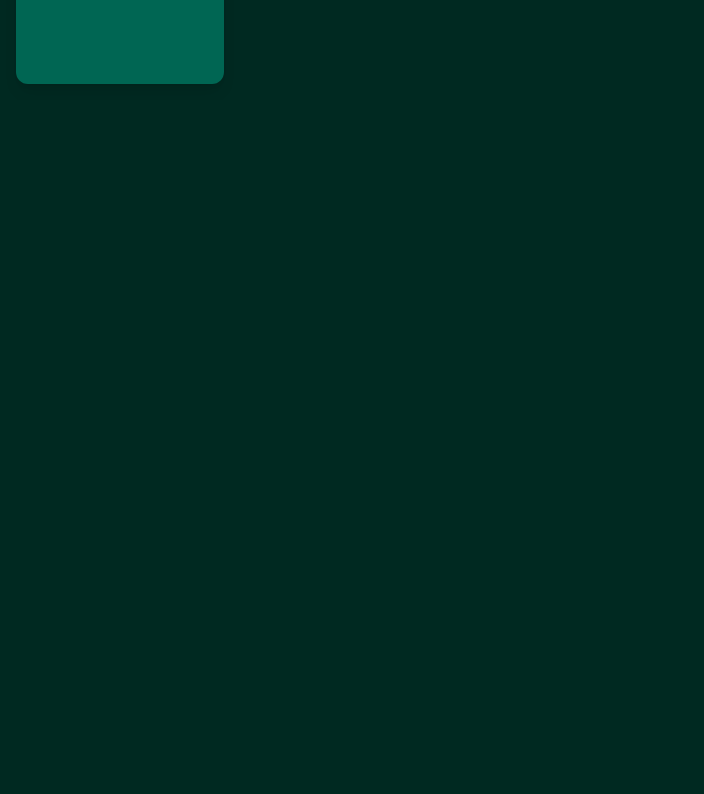
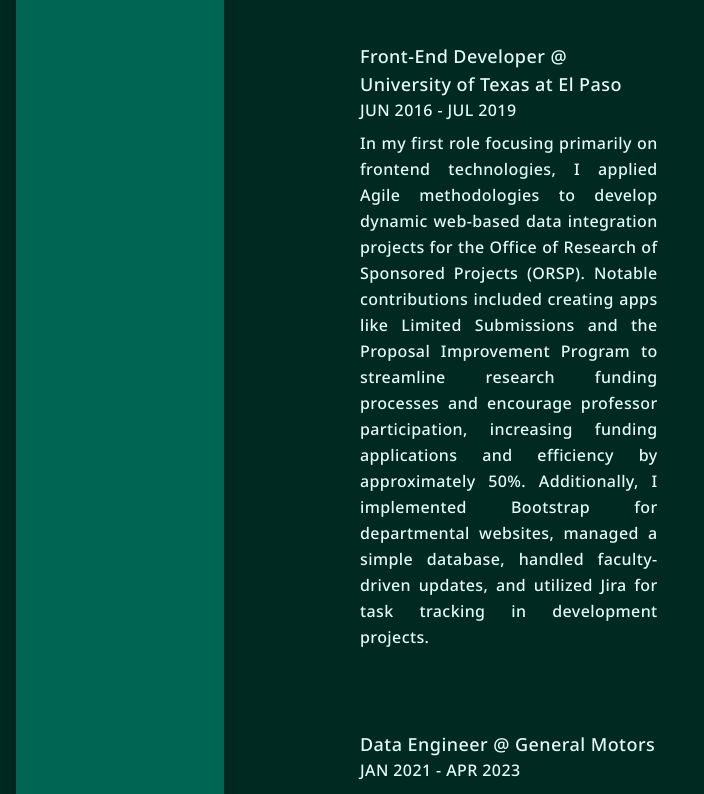
Before and after one commit to RAWoiwode/rawpertoire, a Next.js app: page /resume in a window 1280 px wide. Shown: the part 700-1494 px from the top of the page, without its empty margins (0-704 px from the left). Before the commit the page ends 800 px from the top, so only its background shows below. Built offline with nearby package versions, Linux system fonts and the light colour scheme.

Commit message:
Refining simple animation for SkillPills and adding skills for other relevant jobs

```diff
--- a/app/resume/components/JobCard.tsx
+++ b/app/resume/components/JobCard.tsx
@@ -24,7 +24,7 @@ const JobCard = ({
   };
   return (
     <section
-      className="rounded-lg p-6 transition-all hover:translate-x-2 hover:bg-background-800/50 hover:shadow-lg"
+      className="rounded-lg p-6 transition-all hover:translate-x-4 hover:bg-background-800/50 hover:shadow-lg"
       onMouseEnter={handleMouseEnter}
       onMouseLeave={handleMouseLeave}
     >
--- a/app/resume/page.tsx
+++ b/app/resume/page.tsx
@@ -1,6 +1,6 @@
 "use client";
 
-import { useState } from "react";
+import { useRef, useState } from "react";
 
 import JobCard from "./components/JobCard";
 import SkillPills from "./components/SkillPills";
@@ -9,10 +9,9 @@ const resumeItems = [
   {
     title: "Software Developer, Front-end @ General Motors",
     date: "AUG 2019 - DEC 2020",
-    desc: "My primary project on this team was to rewrite the UI of eCommerce&apos;s teams B2B application, transitioning from Java to React. All of us on the team were new to React so it was anexciting venture.<br /> We conducted in-depth code reviews to identify programming errors, and bugs. I integrated a Linter into the project to help maintain consistent code styling. I also lead the integrating of many core React concepts (Reducer & Context) and showed the team how to use them. We also conducted unit testing of Components using Jest.<br /> Overall, this rewrite resulted in a roughly 30% increase in user involvement.",
+    desc: "My primary project on this team was to rewrite the UI of eCommerce&apos;s teams B2B application, transitioning from Java to React. All of us on the team were new to React so it was an exciting venture.<br /> We conducted in-depth code reviews to identify programming errors, and bugs. I integrated a Linter into the project to help maintain consistent code styling. I also lead the integrating of many core React concepts (Reducer & Context) and showed the team how to use them. We also conducted unit testing of Components using Jest.<br /> Overall, this rewrite resulted in a roughly 30% increase in user involvement.",
     skills: [
       "Bitbucket",
-      "Bootstrap",
       "CSS",
       "HTML",
       "JavaScript",
@@ -35,32 +34,88 @@ const resumeItems = [
       "Web development",
     ],
   },
-  // {
-  //   title: "Front-End Developer @ University of Texas at El Paso",
-  //   date: "JUN 2016 - JUL 2019",
-  //   desc: "In my first role focusing primarily on frontend technologies, I applied Agile methodologies to develop dynamic web-based data integration projects for the Office of Research of Sponsored Projects (ORSP). Notable contributions included creating apps like Limited Submissions and the Proposal Improvement Program to streamline research funding processes and encourage professor participation, increasing funding applications and efficiency by approximately 50%. Additionally, I implemented Bootstrap for departmental websites, managed a simple database, handled faculty-driven updates, and utilized Jira for task tracking in development projects.",
-  // },
-  // {
-  //   title: "Data Engineer @ General Motors",
-  //   date: "JAN 2021 - APR 2023",
-  //   desc: "My main project during this time was the &quot;Warranty Process Supplier Algorithm&quot; (WPSA) app. The entire Big Data team was migrating from Legacy Architecture (Hadoop/YARN) to a NextGen architecture (Kubernetes/ESS). I was part of the complete rewrite for WPSA which helped optimizing its functionality. We leveraged k8s, Docker, and Spark to automate supplier cost forecasting, resulting in a 30% increase in efficiency.<br />Other tasks included: Applying queries to work with new table definitions, fine tuning Spark onfigurations, fine tuning Autosys job configurations",
-  // },
+  {
+    title: "Front-End Developer @ University of Texas at El Paso",
+    date: "JUN 2016 - JUL 2019",
+    desc: "In my first role focusing primarily on frontend technologies, I applied Agile methodologies to develop dynamic web-based data integration projects for the Office of Research of Sponsored Projects (ORSP). Notable contributions included creating apps like Limited Submissions and the Proposal Improvement Program to streamline research funding processes and encourage professor participation, increasing funding applications and efficiency by approximately 50%. Additionally, I implemented Bootstrap for departmental websites, managed a simple database, handled faculty-driven updates, and utilized Jira for task tracking in development projects.",
+    skills: [
+      "Bitbucket",
+      "Bootstrap",
+      "CSS",
+      "HTML",
+      "JavaScript",
+      "PHP",
+      "AJAX",
+      "Testing",
+      "Agile methodologies",
+      "Code analysis",
+      "Critical thinking",
+      "Data integration",
+      "Debugging",
+      "Front-End Development",
+      "Problem-solving",
+      "Responsive Web Design",
+      "Scrum",
+      "SDLC",
+      "TDD",
+      "UI/UX design and development",
+      "Web development",
+    ],
+  },
+  {
+    title: "Data Engineer @ General Motors",
+    date: "JAN 2021 - APR 2023",
+    desc: "My main project during this time was the &quot;Warranty Process Supplier Algorithm&quot; (WPSA) app. The entire Big Data team was migrating from Legacy Architecture (Hadoop/YARN) to a NextGen architecture (Kubernetes/ESS). I was part of the complete rewrite for WPSA which helped optimizing its functionality. We leveraged k8s, Docker, and Spark to automate supplier cost forecasting, resulting in a 30% increase in efficiency.<br />Other tasks included: Applying queries to work with new table definitions, fine tuning Spark onfigurations, fine tuning Autosys job configurations",
+    skills: [
+      "Docker",
+      "Git",
+      "GitHub",
+      "Hadoop",
+      "k8s",
+      "Python",
+      "SQL",
+      "Spark",
+      "Testing",
+      "Agile methodologies",
+      "Application architecture",
+      "Code analysis",
+      "Critical thinking",
+      "Data integration",
+      "Database management",
+      "Debugging",
+      "Problem-solving",
+      "Scrum",
+      "SDLC",
+    ],
+  },
 ];
 
+/**
+ * TODO: Make the SkillPills display next to the relevant JobCard
+ * TODO: Separate data, logic, and ui
+ */
 const Resume = () => {
   const [jobSkills, setJobSkills] = useState<string[] | null>(null);
+  const [isVisible, setIsVisible] = useState(false); // Controls animation visibility
+  const timeoutRef = useRef<NodeJS.Timeout | null>(null);
 
   const handleJobMouseEnter = (skills: string[]) => {
+    if (timeoutRef.current) {
+      clearTimeout(timeoutRef.current);
+      timeoutRef.current = null;
+    }
     setJobSkills(skills);
+    setIsVisible(true);
   };
 
   const handleJobMouseLeave = () => {
-    setJobSkills(null);
+    setIsVisible(false); // Start fade out
+    timeoutRef.current = setTimeout(() => setJobSkills(null), 300);
   };
 
   return (
-    <div className="ml-24 flex">
-      <div className="w-2/5 space-y-2 p-4">
+    <div className="ml-24 flex space-x-8">
+      <div className="w-2/5 space-y-8 p-4">
         {resumeItems.map((item) => (
           <JobCard
             key={item.title}
@@ -75,7 +130,7 @@ const Resume = () => {
       </div>
       <div className="w-1/4">
         <div
-          className={`flex flex-wrap content-start gap-2 p-4 transition-all duration-700 ${jobSkills ? "scale-100 opacity-100" : "scale-95 opacity-0"}`}
+          className={`flex flex-wrap content-start gap-2 p-4 transition-all duration-300 ${isVisible ? "scale-100 opacity-100" : "scale-95 opacity-0"}`}
         >
           {jobSkills && <SkillPills skills={jobSkills} />}
         </div>
```
Also changed, not shown: app/resume/components/SkillPills.tsx (+0 -35 lines).
